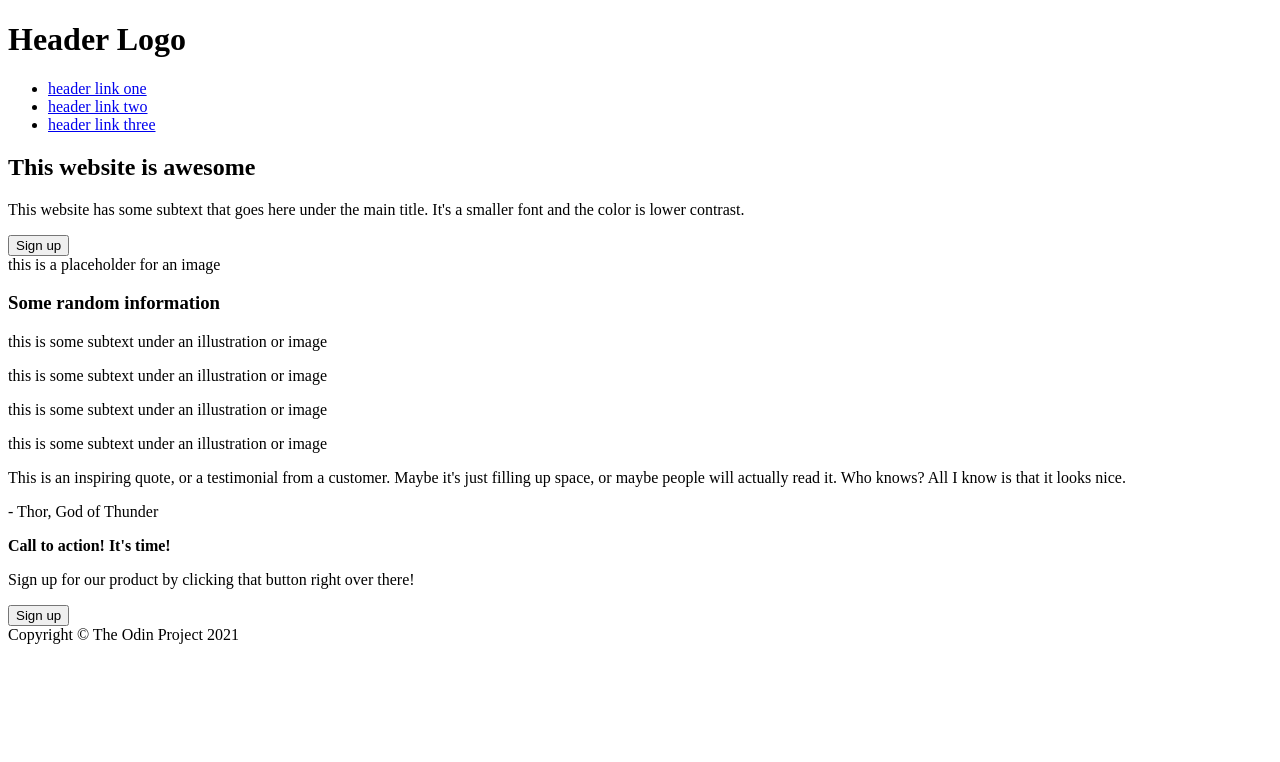
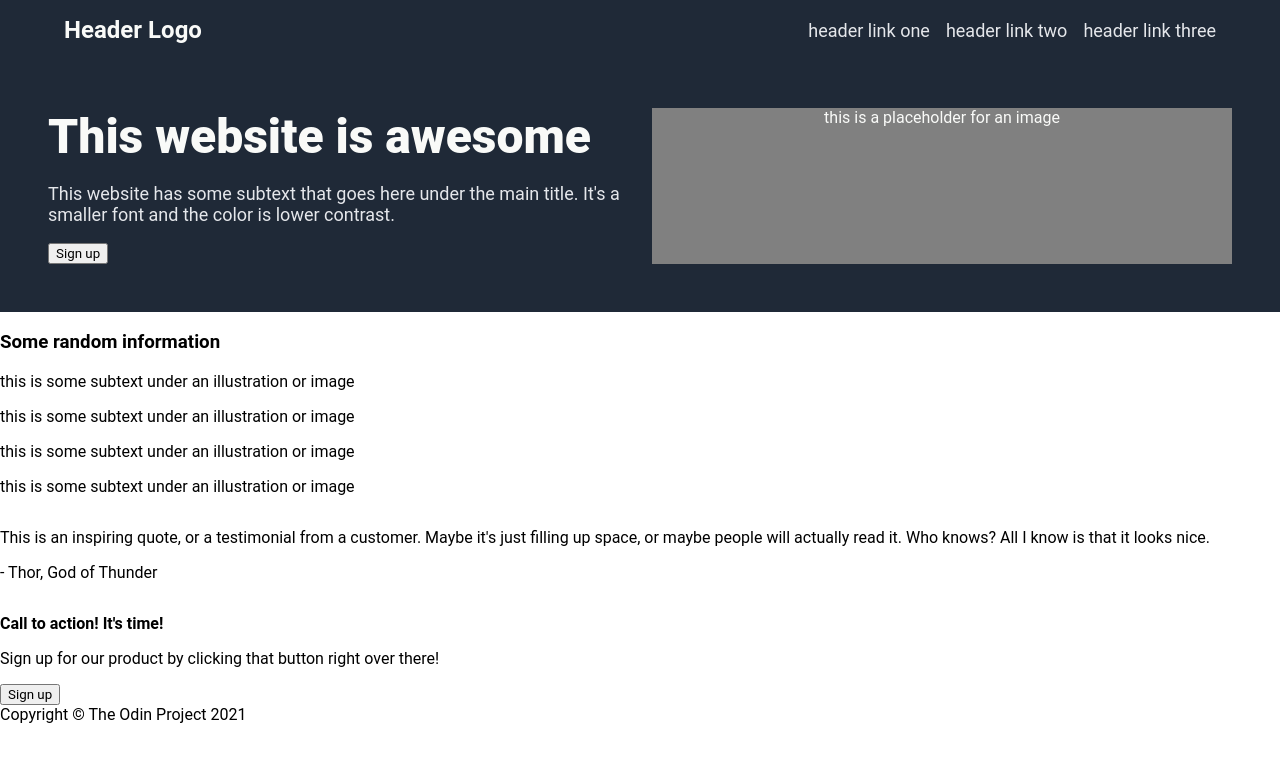
Before and after one commit to JonahKF/odin-landingpage, a plain HTML site: page index.html in a window 1280 px wide. Drawn offline with Linux system fonts and the light colour scheme.

Commit message:
ADDITION: CSS for header, hero text
Header complete, hero text WIP

```diff
--- a/index.html
+++ b/index.html
@@ -4,6 +4,7 @@
 <head>
     <meta charset="UTF-8">
     <meta name="viewport" content="width=device-width, initial-scale=1.0">
+    <link rel="stylesheet" href="style.css">
     <title>Landing Page Project</title>
 </head>
 
@@ -11,16 +12,16 @@
     <div class="header">
         <h1>Header Logo</h1>
         <ul>
-            <li><a href="#">header link one</a></li>
-            <li><a href="#">header link two</a></li>
-            <li><a href="#">header link three</a></li>
+            <li><a href="#" class="secondary-text">header link one</a></li>
+            <li><a href="#" class="secondary-text">header link two</a></li>
+            <li><a href="#" class="secondary-text">header link three</a></li>
         </ul>
     </div>
 
     <div class="website-content-top">
         <div>
             <h2>This website is awesome</h2>
-            <p>This website has some subtext that goes here under the main title. It's a smaller font and the color is
+            <p class="secondary-text">This website has some subtext that goes here under the main title. It's a smaller font and the color is
                 lower contrast.</p>
             <button class="sign-up">Sign up</button>
         </div>
--- a/style.css
+++ b/style.css
@@ -0,0 +1,62 @@
+* {
+    font-family: 'Roboto', 'Gill Sans', 'Gill Sans MT', Calibri, 'Trebuchet MS', sans-serif;
+}
+
+body {
+    padding: 0;
+    margin: 0;
+    display: flex;
+    flex-direction: column;
+    justify-content: space-between;
+}
+
+.header,
+.website-content-top {
+    display: flex;
+    background-color: #1F2937;
+    color: #F9FAF8;
+    padding: 0 64px 0 64px;
+}
+
+.header h1 {
+    margin-right: auto;
+    font-size: 24px;
+}
+
+.header ul {
+    list-style: none;
+    display: flex;
+    justify-content: center;
+    align-items: center;
+    gap: 16px;
+}
+
+.header a {
+    text-decoration: none;
+}
+
+.secondary-text {
+    font-size: 18px;
+    color: #E5E7EB;
+}
+
+.website-content-top {
+    padding: 48px;
+    gap: 24px;
+}
+
+.website-content-top div {
+    /* border: 1px solid red; */
+    width: 50%;
+}
+
+.website-content-top div h2 {
+    font-size: 48px;
+    font-weight: 900;
+    margin: 0;
+}
+
+.top-img-placeholder {
+    background-color: grey;
+    text-align: center;
+}
```
